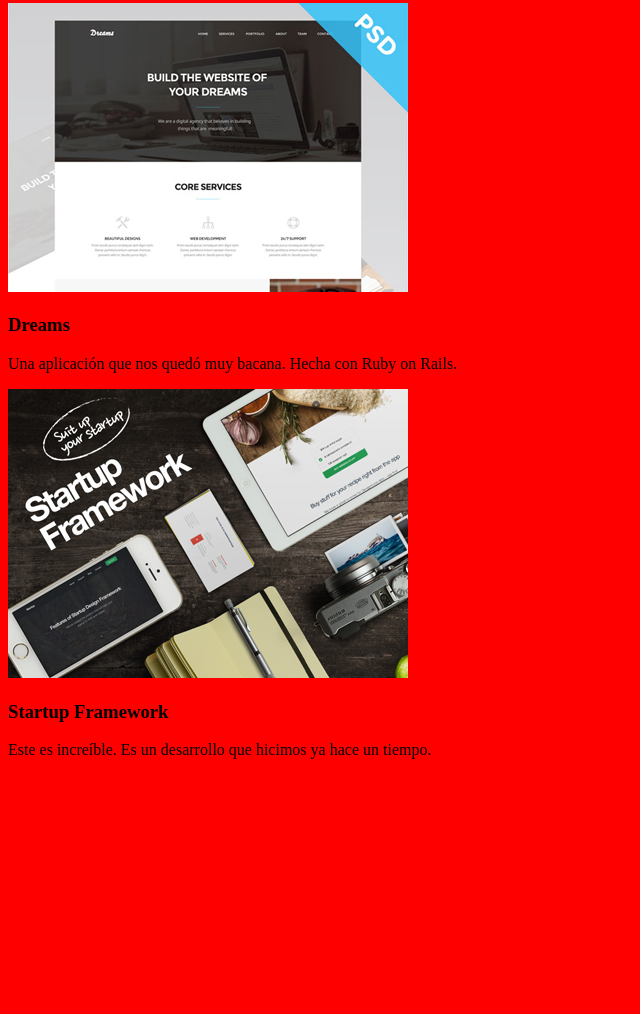
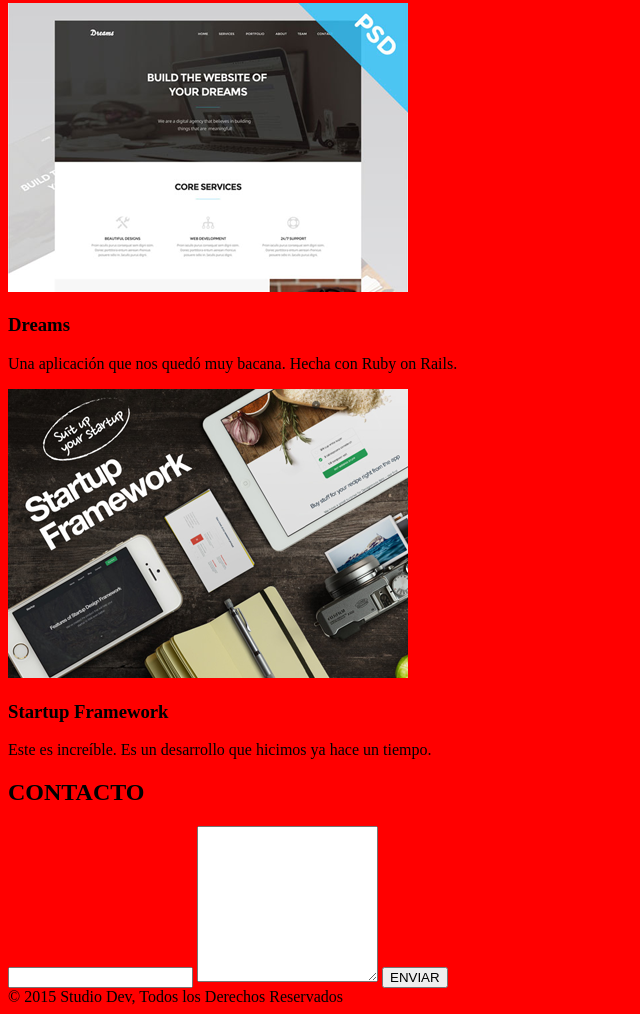
Before and after one commit to wilmer142/studiodev, a plain HTML site: page index.html in a window 1280 px wide. Shown: the part 2670-3684 px from the top of the page, without its empty margins (0-640 px from the left). Before the commit the page ends 3445 px from the top, so only its background shows below. Drawn offline with Linux system fonts and the light colour scheme.

Commit message:
Implementing Contact form and Footer

```diff
--- a/index.html
+++ b/index.html
@@ -81,5 +81,19 @@
 				<p>Este es increíble. Es un desarrollo que hicimos ya hace un tiempo.</p>
 			</div>
 		</section>
+
+		<section>
+			<h2>CONTACTO</h2>
+
+			<form>
+				<input type="text">
+				<textarea rows="10"></textarea>
+				<button>ENVIAR</button>
+			</form>
+		</section>
+
+		<footer>
+			© 2015 Studio Dev, Todos los Derechos Reservados
+		</footer>
 	</body>
 </html>
```
